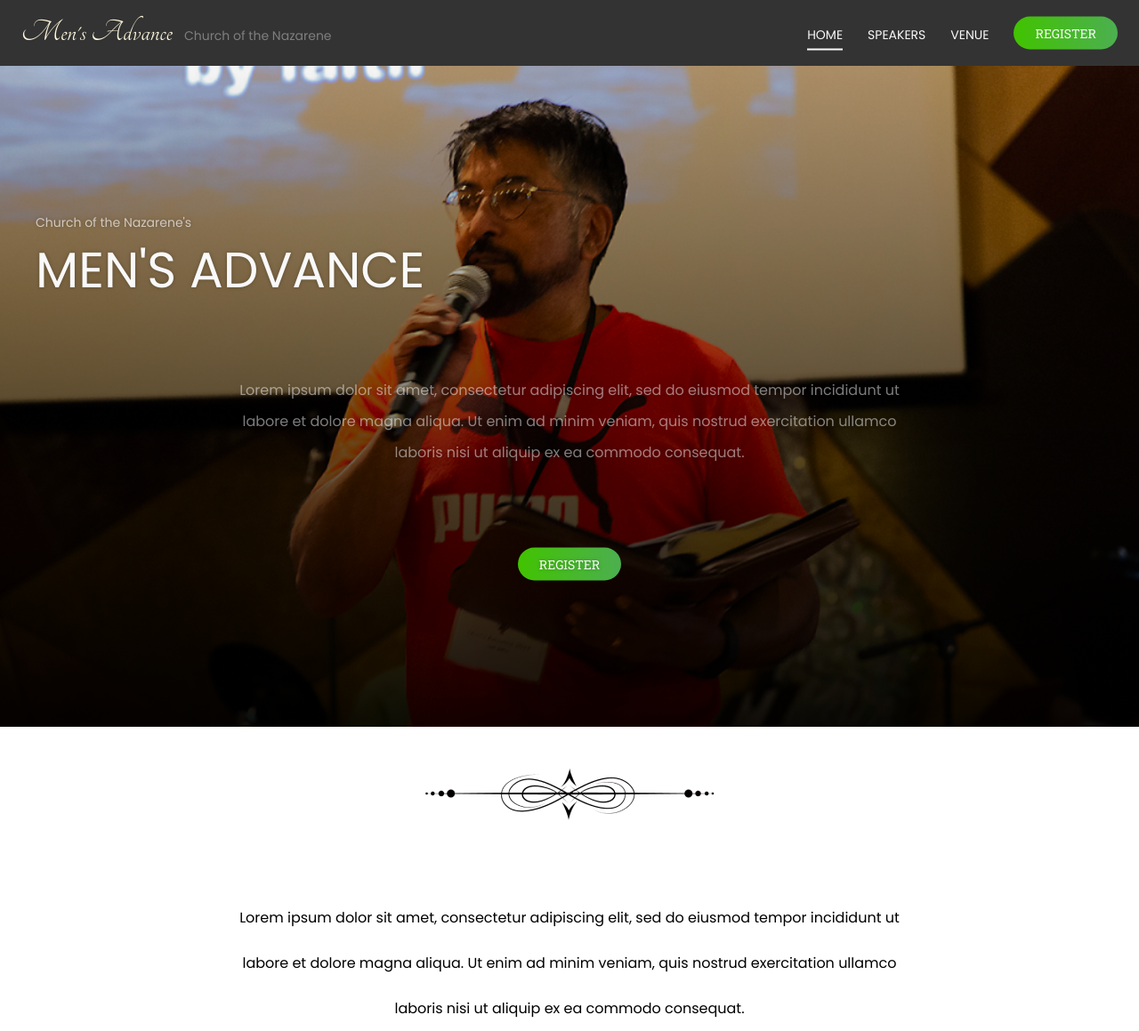
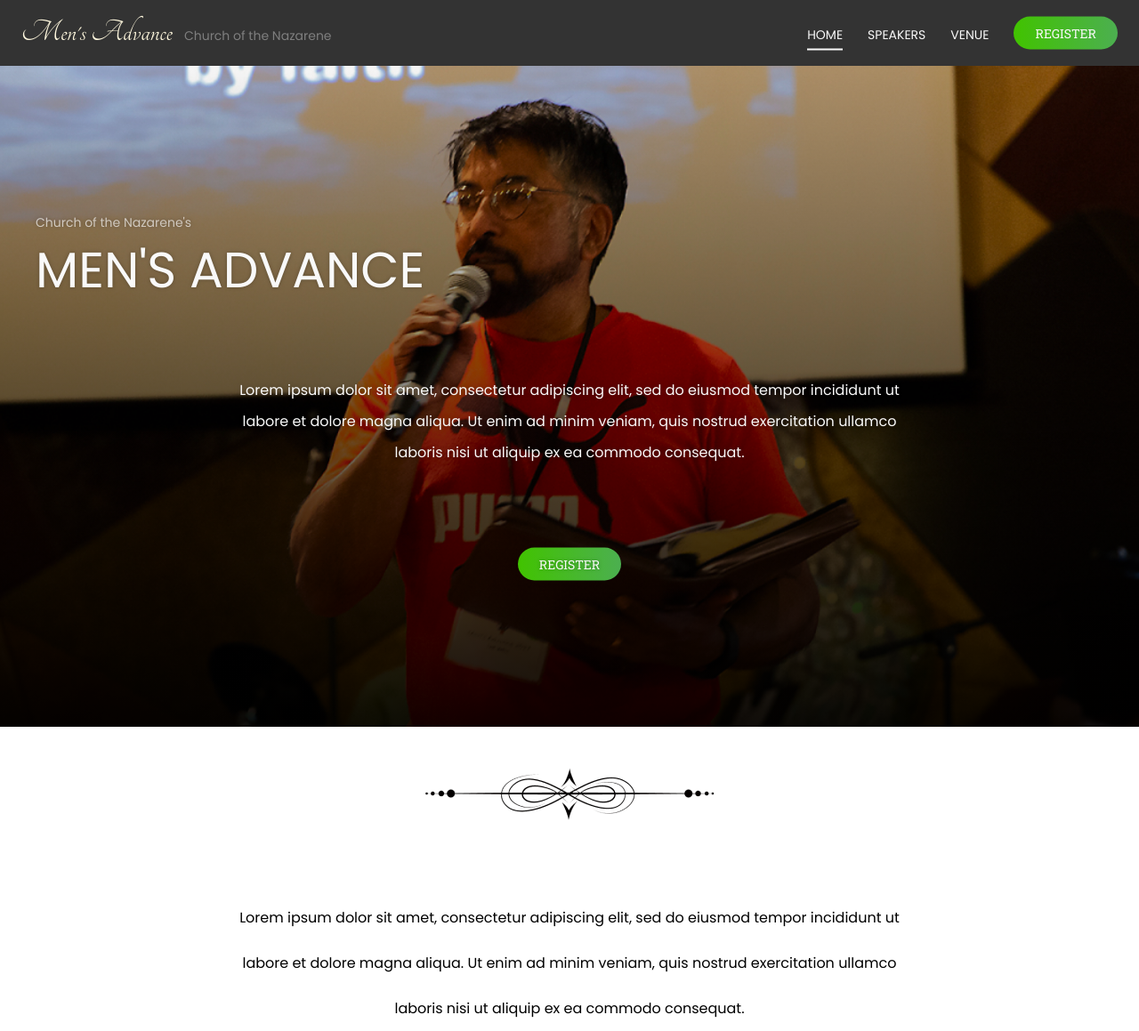
Before and after one commit to juliancoleman/mens-advance, a Jekyll site: the page built from index.html, in a window 1280 px wide. Shown: the whole page at 89% size. Built offline with Jekyll 4.4.1, drawn with Linux system fonts in a browser that asks for light colours.

Commit message:
fixes typo

```diff
--- a/_sass/components/hero.scss
+++ b/_sass/components/hero.scss
@@ -65,7 +65,7 @@
     text-align: center;
     margin-bottom: 90px;
     opacity: 0;
-    animation: 0.5 linear forwards fade-in 1s;
+    animation: 0.5s linear forwards fade-in 1s;
   }
 
   .register-button {
```
